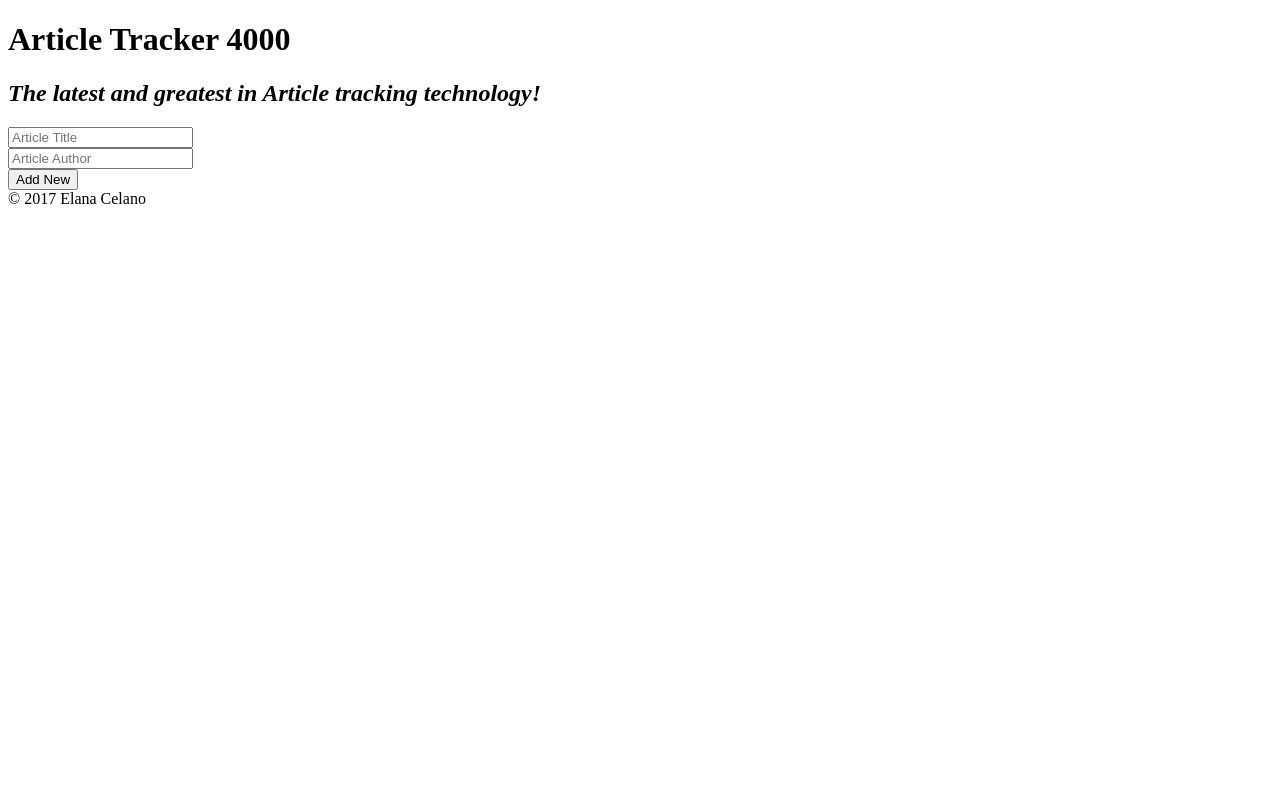
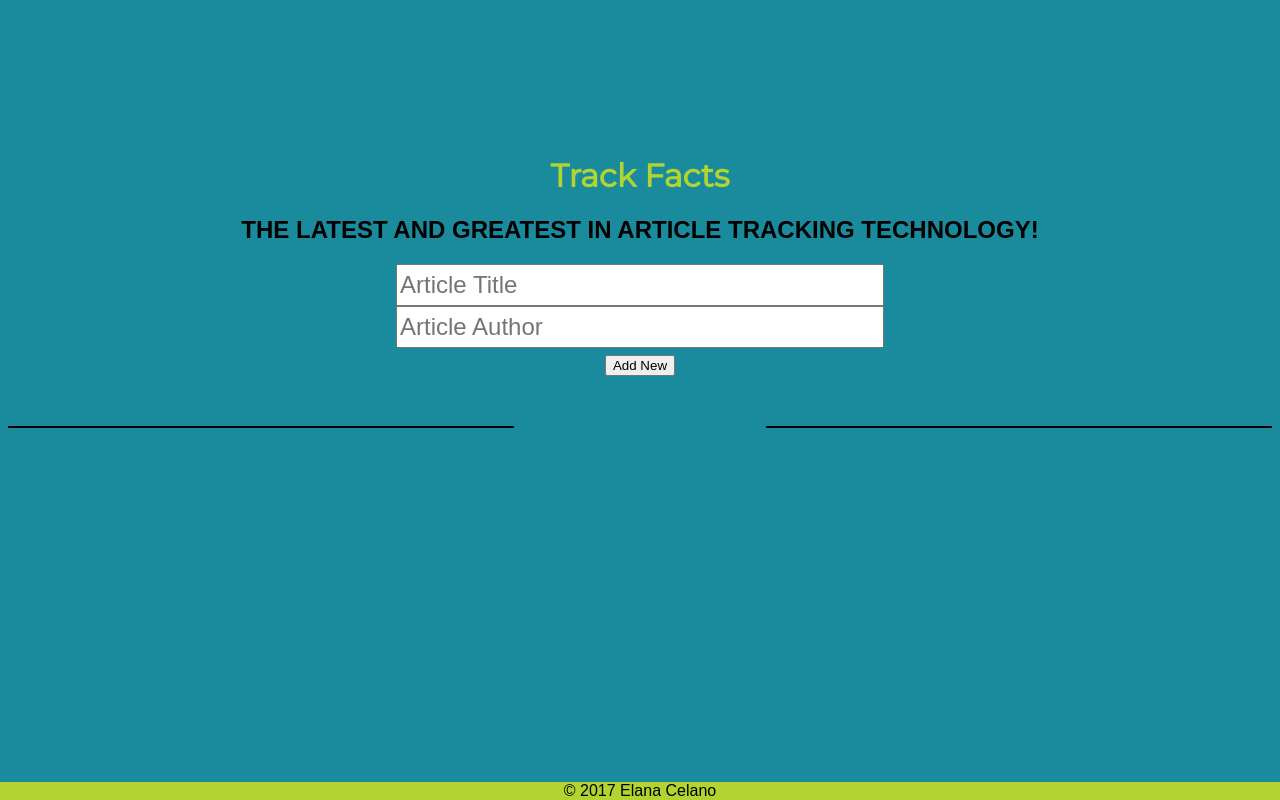
Before and after one commit to elanacelano/All-the-News-That-s-Fit-to-Scrape, a website: page index.html in a window 1280 px wide. Drawn offline with nearby package versions, Linux system fonts and the light colour scheme; no server answers.

```diff
--- /dev/null
+++ b/css/style.css
@@ -0,0 +1,117 @@
+      #unread, #read {
+        width: 40%;
+        background-color: #FFF5F5;
+      }
+      #unread {
+        float: left;
+        background-color: #FFF5F5;
+      }
+      #read {
+        float: right;
+        background-color: #FFF5F5;
+      }
+
+      table, td {
+        border-width: 1px;
+        border-style: solid;
+        border-color: black;
+      }
+      #wrapper {
+        width: 960px;
+        padding-top: 10%;
+        margin-left: auto;
+        margin-right: auto;
+        text-align: center;
+      }
+      body {
+        font-family: sans-serif;
+        background-color: #1A8B9D;
+      }
+      h1 {
+        font-family: 'Montserrat', sans-serif;
+        size: 20px;
+        color: #B2D430;
+      }
+      #results { margin-top: 50px; }
+      #userinput { font-size: 24px; }
+      input {
+        width: 50%;
+        height: 36px;
+        font-size: 24px;
+}
+/*footer {
+  position: inherit;
+  background: #B2D430;
+  width: 100%;
+  right: 0;
+  bottom: 0;
+  text-align: center;
+  padding: 16rem;
+  height: 20px;
+}
+*/
+
+
+
+footer {
+  position: /*inherit,*/ fixed;
+  width: 100%;
+  right: 0;
+  bottom: 0;
+    background: #B2D430;
+/*  background-color: #525050;*/
+  text-align: center
+  padding: 16rem;
+  text-align: center;
+}
+
+
+
+/*      #unread, #read {
+        width: 40%;
+        background-color: antiquewhite;
+      }
+      #unread { float: left; }
+      #read { float: right; }
+      table, td {
+        border-width: 1px;
+        border-style: solid;
+        border-color: black;
+      }
+      #wrapper {
+        width: 960px;
+        padding-top: 10%;
+        margin-left: auto;
+        margin-right: auto;
+        text-align: center;
+      }
+      body {
+font-family: 'Open Sans', sans-serif;
+        background-color: #C0FFEE;
+      }
+      #results { margin-top: 50px; }
+      #userinput { font-size: 24px; }
+      input {
+        width: 50%;
+        height: 36px;
+        font-size: 24px;
+      }
+      footer {
+        position: fixed;
+        background: #B2D430;
+        width: 20px;
+        height: 20px;
+      }
+
+
+
+
+footer {
+  position: fixed;
+  width: 100%;
+  right: 0;
+  bottom: 0;
+  background-color: #525050;
+  text-align: center
+  padding: 16rem;
+}*/
--- a/index.html
+++ b/index.html
@@ -2,15 +2,17 @@
 <html lang="en-us">
   <head>
     <meta charset="UTF-8">
-    <title>Article Tracker</title>
+    <title>Track Facts</title>
+    <link href="https://fonts.googleapis.com/css?family=Open+Sans" rel="stylesheet">
+    <link href="https://fonts.googleapis.com/css?family=Montserrat" rel="stylesheet">
+    <link rel="stylesheet" type="text/css" href="./css/style.css">
     <style>
-
     </style>
   </head>
   <body>
     <div id="wrapper">
-      <h1>Article Tracker 4000</h1>
-      <h2><i>The latest and greatest in Article tracking technology!</i></h2>
+      <h1>Track Facts</h1>
+      <h2>THE LATEST AND GREATEST IN ARTICLE TRACKING TECHNOLOGY!</h2>
       <form id="userinput">
           <input type="text" id="title" placeholder="Article Title"/>
         <br />
@@ -18,6 +20,7 @@
         <br />
         <button type="submit" id="addArticle">Add New</button>
       </form>
+      </div>
       <div id="results">
         <table id="unread">
               <tr><th>Title</th><th>Author</th><th>Read/Unread</th></tr>
--- a/style.css
+++ /dev/null
@@ -1,48 +0,0 @@
-      #unread, #read {
-        width: 40%;
-        background-color: antiquewhite;
-      }
-      #unread { float: left; }
-      #read { float: right; }
-      table, td {
-        border-width: 1px;
-        border-style: solid;
-        border-color: black;
-      }
-      #wrapper {
-        width: 960px;
-        padding-top: 10%;
-        margin-left: auto;
-        margin-right: auto;
-        text-align: center;
-      }
-      body {
-        font-family: sans-serif;
-        background-color: #C0FFEE;
-      }
-      #results { margin-top: 50px; }
-      #userinput { font-size: 24px; }
-      input {
-        width: 50%;
-        height: 36px;
-        font-size: 24px;
-      }
-      footer {
-        position: fixed;
-        background: #B2D430;
-        width: 20px;
-        height: 20px;
-      }
-
-
-
-
-footer {
-  position: /*inherit,*/ fixed;
-  width: 100%;
-  right: 0;
-  bottom: 0;
-  background-color: #525050;
-  text-align: center
-  padding: 16rem;
-}
```
Also changed, not shown: 1 other file.
